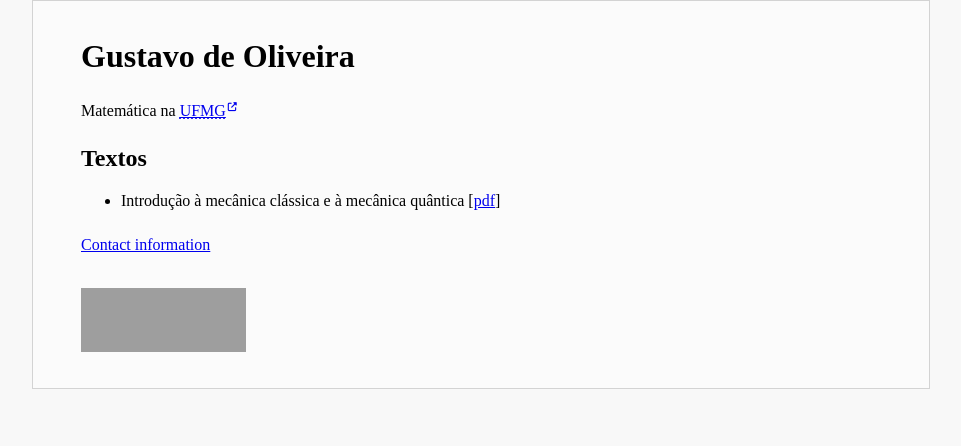
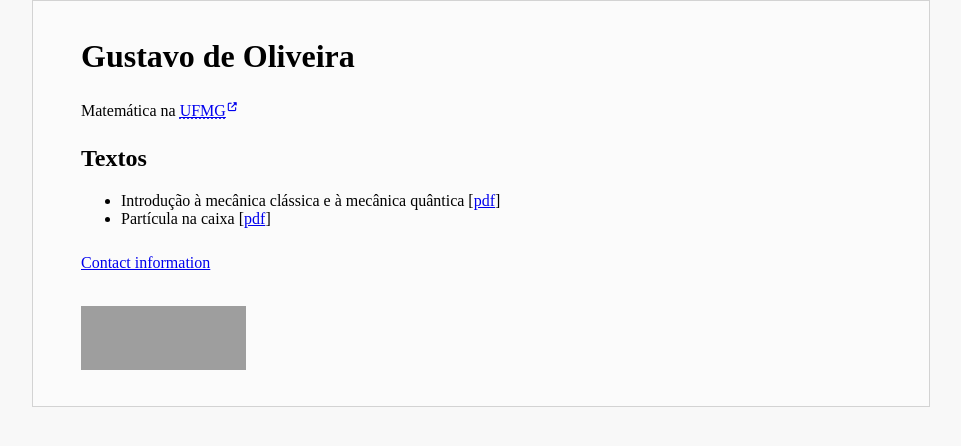
Before and after one commit to goliveira/goliveira.github.io, a Jekyll site: the page built from index.html, in a window 1280 px wide. Shown: the top 446 px of the page, without its empty margins (159-1120 px from the left). Built offline with Jekyll 4.4.1, drawn with Linux system fonts in a browser that asks for light colours; nearby versions of some CDN libraries; grey boxes are pictures that could not be loaded.

Commit message:
Partícula na caixa

```diff
--- a/index.html
+++ b/index.html
@@ -18,6 +18,7 @@ title: Gustavo's web site
 
       <ul>
         <li>Introdução à mecânica clássica e à mecânica quântica [<a href="textos/intro-clássica-quântica.pdf">pdf</a>]</li>
+        <li>Partícula na caixa [<a href="textos/partícula_na_caixa.pdf">pdf</a>]</li>
       </ul>
     </div>
   </section>
```
Also changed, not shown: 1 other file.
